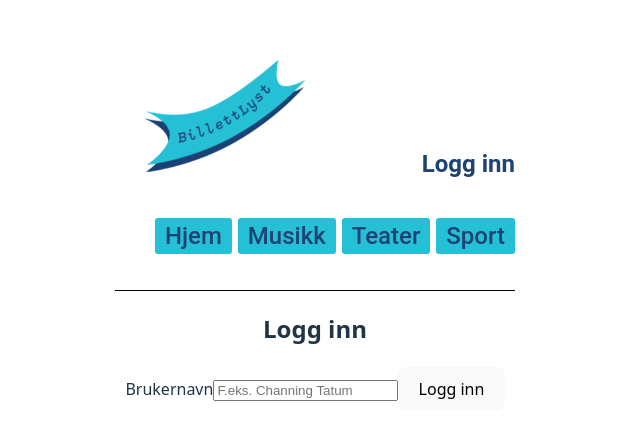
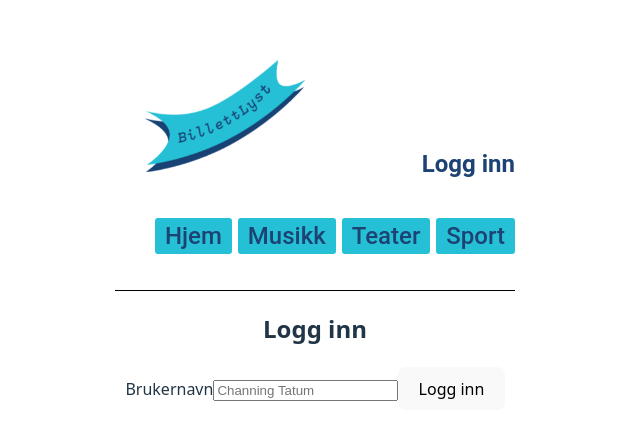
Before and after one commit to hannaso91/eksamen_UIN2025_BillettLyst, a React (Vite) app: page /dashboard in a window 1280 px wide. Shown: the part 165-602 px from the top of the page, without its empty margins (325-965 px from the left). Built offline with nearby package versions, Linux system fonts and the light colour scheme; no server answers.

Commit message:
pusher channing tatum utskriving

```diff
--- a/src/components/Dashboard.jsx
+++ b/src/components/Dashboard.jsx
@@ -32,7 +32,7 @@ export default function Dashboard({ user, setSignedIn }) {
           Brukernavn
           <input
             type="text"
-            placeholder="F.eks. Channing Tatum"
+            placeholder="Channing Tatum"
             name="username"
             onChange={handleChange}
           />
--- a/src/components/Nav.jsx
+++ b/src/components/Nav.jsx
@@ -10,7 +10,10 @@ export default function Nav({signedIn, handleLogout}) {
                 <Link to="/"><img src={Logo} alt="Vår logo"/></Link>
             </div>
             {signedIn ? (
-                <button onClick={handleLogout}>Logg ut</button>
+                <>
+                    <button onClick={handleLogout}>Logg ut</button>
+                    <Link to="/dashboard">Min side</Link>
+                </>
            ) : (
             <Link to="/dashboard">Logg inn</Link>
            )}
--- a/src/components/Welcome.jsx
+++ b/src/components/Welcome.jsx
@@ -4,7 +4,11 @@ export default function Welcome({me, friend}) {
 
     return(
         <>
-            <h2>Velkommen {me.name}</h2>
+        <h1>Dashboard</h1>
+        <h2>Velkommen {me.name}</h2>
+        <img src={me?.image?.asset?.url} alt={me.name}/>
+        <p>{me.age}</p>
+        <p>{me.gender}</p>
 
         </>
     )
```
